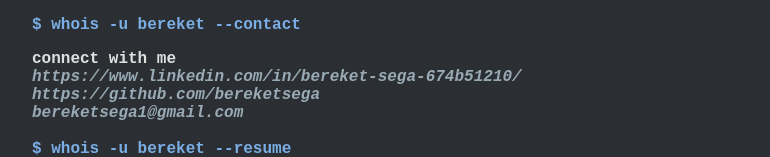
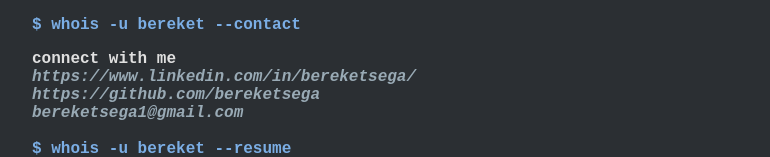
Before and after one commit to bereketsega/bereketsega.com, a React (Create React App) app: page / in a window 1280 px wide. Shown: the part 510-667 px from the top of the page, without its empty margins (32-802 px from the left). Built offline with nearby package versions, Linux system fonts and the light colour scheme.

Commit message:
updated linkedin profile link

```diff
--- a/src/components/contact/Contact.jsx
+++ b/src/components/contact/Contact.jsx
@@ -7,8 +7,8 @@
       <a className="cout">
         connect with me
         <br></br>
-        <a href="https://www.linkedin.com/in/bereket-sega-674b51210/" target={"_blank"}>
-          <i>https://www.linkedin.com/in/bereket-sega-674b51210/</i>
+        <a href="https://www.linkedin.com/in/bereketsega/" target={"_blank"}>
+          <i>https://www.linkedin.com/in/bereketsega/</i>
         </a>
         <br></br>
         <a href="https://github.com/bereketsega" target="_blank">
```
Also changed, not shown: 1 other file (tests, documents, lock files or other folders).
